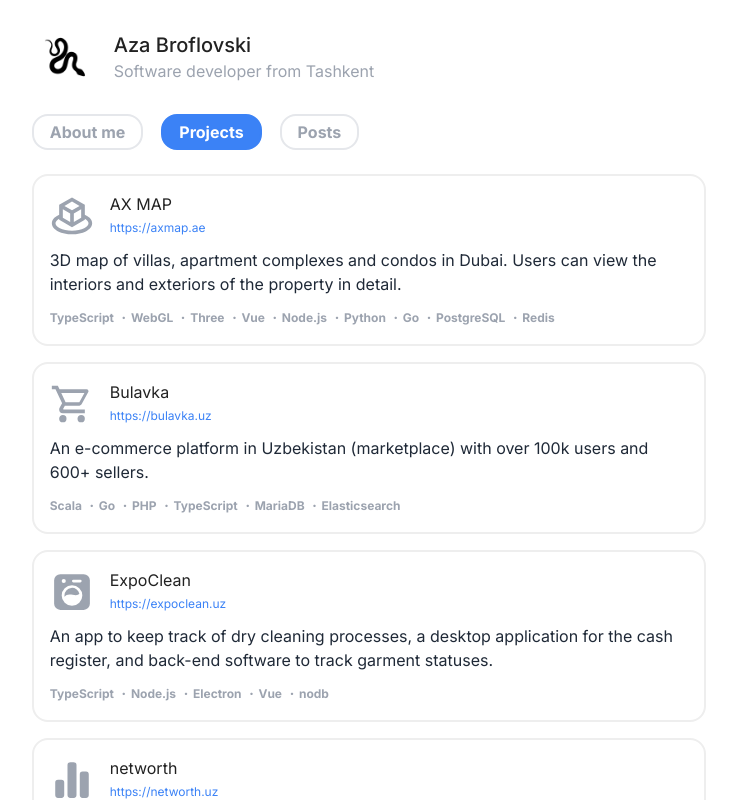
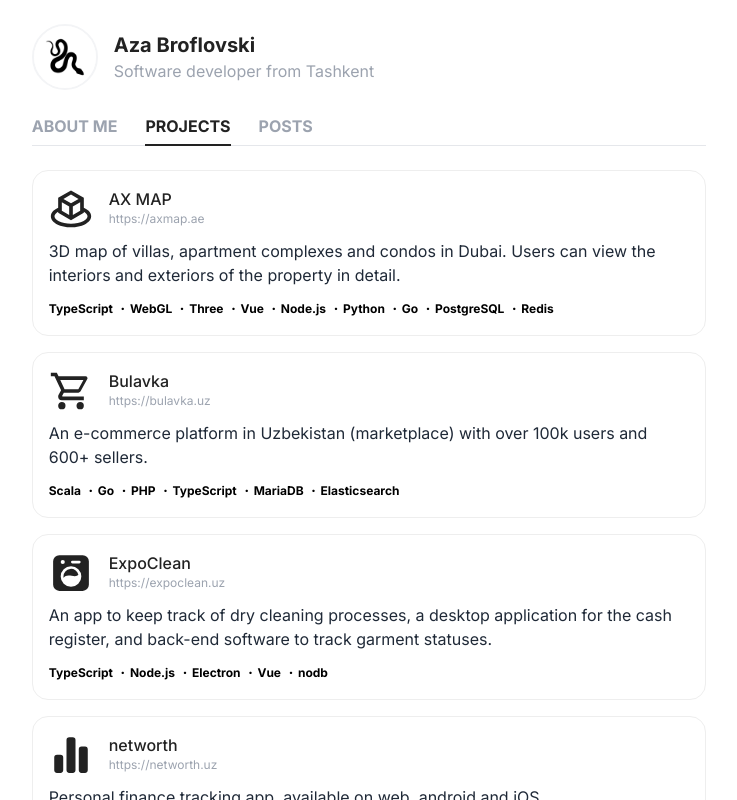
Before and after one commit to azabroflovski/azabroflovski, a Nuxt app: page /projects in a window 1280 px wide. Shown: the top 800 px of the page, without its empty margins (271-1008 px from the left). Built offline with nearby package versions, Linux system fonts and the light colour scheme.

Commit message:
feat: dark/white ui (instead blue)

```diff
--- a/components/Author.vue
+++ b/components/Author.vue
@@ -3,10 +3,10 @@
     <img
         src="/logo.jpg"
         alt="snake logo"
-        class="sm:w-66px w-50px b-rd-50% mr-16px"
+        class="sm:w-66px w-50px b-rd-50% mr-16px rounded-50% @light:border-solid @light:border-2 border-gray-100"
     >
     <div>
-      <div class="text-xl text-dark @dark:text-light font-500">
+      <div class="text-xl text-dark @dark:text-light font-bold">
         Aza Broflovski
       </div>
       <div class="sm:text-base text-sm text-gray-400">
--- a/components/Navigation.vue
+++ b/components/Navigation.vue
@@ -1,33 +1,37 @@
 <script lang="ts" setup>
 const navigation = [
   {
-    label: 'About me',
+    label: 'ABOUT ME',
     name: 'index'
   },
   {
-    label: 'Projects',
+    label: 'PROJECTS',
     name: 'projects'
   },
   {
-    label: 'Posts',
+    label: 'POSTS',
     name: 'posts',
   },
 ]
 </script>
 
 <template>
-  <nav class="flex items-center">
+  <nav class="flex items-center relative">
     <NuxtLink
         v-for="nav in navigation"
         :key="nav.name"
         :to="nav"
+        class="mr-7 text-gray text-base font-bold pb-1.6 border-b-2 border-b-solid border-b-transparent relative z-10"
         :class="{
-          'text-white! border-blue-500! bg-blue-500': nav.name === $route.name
+          'border-b-dark! @dark:border-b-light! @dark:text-white! text-dark!': nav.name === $route.name
         }"
-        class="mr-lg text-gray border-2 font-bold border-solid border-gray-200 @dark:border-dark-5 text-base rounded-2xl px-4 py-1"
+        style="transition: 200ms ease"
     >
       {{ nav.label }}
     </NuxtLink>
+    <div class="absolute border-b-1 border-b-gray-200 @dark:border-b-dark border-b-solid bottom-0 w-100% z-1">
+
+    </div>
   </nav>
 </template>
 
--- a/components/ProjectCard.vue
+++ b/components/ProjectCard.vue
@@ -7,16 +7,16 @@
 <template>
   <a class="project text-dark @dark:text-light" :href="project.url" target="_blank">
     <div class="flex items-center mb-2">
-      <div v-html="project.icon" class="mr-4 text-gray">
+      <div v-html="project.icon" class="mr-4 text-dark @dark:text-light">
 
       </div>
 
       <div>
-        <div class="mb-1">
+        <div class="font-500">
           {{ project.title }}
         </div>
 
-        <div class="text-xs text-blue-500 mb-1">
+        <div class="text-xs text-gray mb-1">
           {{ project.url }}
         </div>
       </div>
@@ -26,7 +26,7 @@
        {{ project.description }}
      </div>
 
-     <div class="text-gray @dark:text-gray-600 font-bold mt-2 project__tags">
+     <div class="text-black @dark:text-gray-600 font-bold mt-2 project__tags">
       <span v-for="item in project.technologies" :key="item" class="text-xs">
         {{ item }} <b>&nbsp; · &nbsp;</b>
       </span>
@@ -37,7 +37,7 @@
 <style>
 .project {
   display: block;
-  border: 2px solid #eee;
+  border: 1px solid #eee;
   padding: 16px;
   border-radius: 16px;
   transition: 250ms ease;
--- a/nuxt.config.ts
+++ b/nuxt.config.ts
@@ -7,6 +7,13 @@
         {
           name: 'viewport',
           content: 'width=device-width, height=device-height, initial-scale=1.0, user-scalable=0, minimum-scale=1.0, maximum-scale=1.0'
+        }
+      ],
+      link: [
+        {
+          rel: 'icon',
+          type: 'image/png',
+          href: '/logo.jpg'
         }
       ]
     },
```
